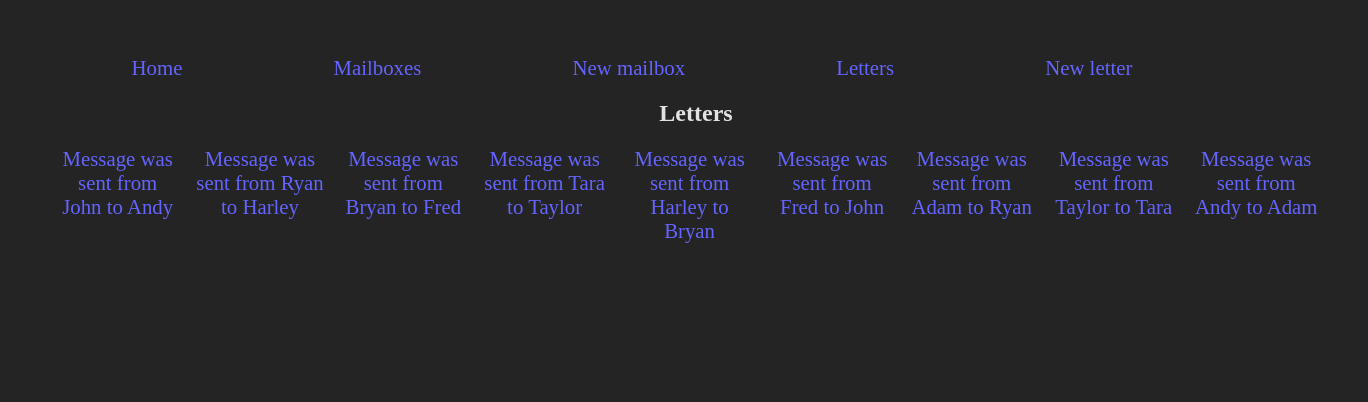
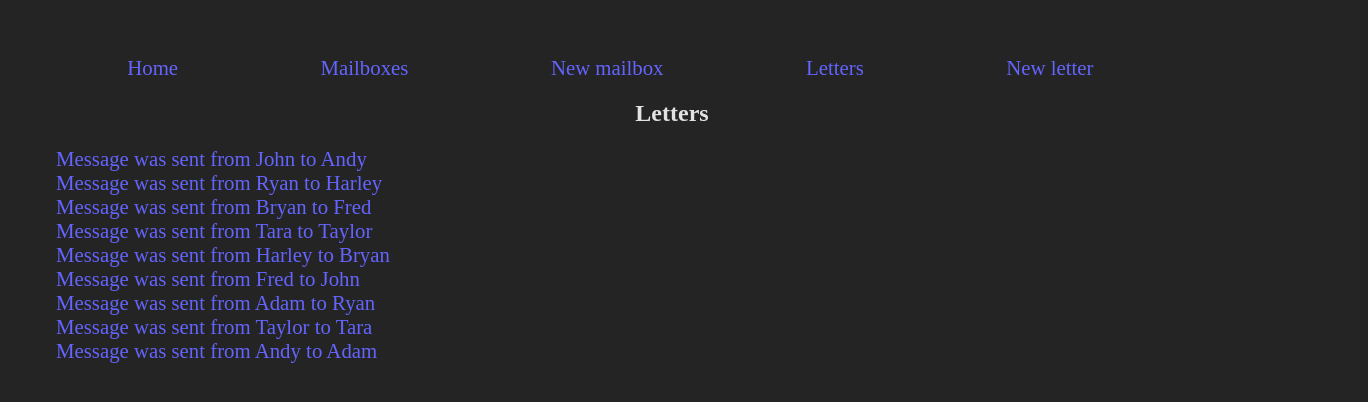
Before and after one commit to JordanChristensen/ga-section3-lab7-react-router-dom, a React (Vite) app: page /letters in a window 1280 px wide. Shown: the top 402 px of the page, 1368 px wide, since content can reach past the window. Built offline with nearby package versions, Linux system fonts and the light colour scheme.

Commit message:
improve UI

```diff
--- a/src/App.css
+++ b/src/App.css
@@ -1,5 +1,6 @@
 #root {
-  max-width: 1280px;
+  /* max-width: 1280px; */
+  width: 100%;
   margin: 0 auto;
   padding: 2rem;
   text-align: center;
@@ -61,7 +62,7 @@ ul {
   }
 }
 
-.mailboxList {
+.mailboxList, .letterList {
   ul {
     display: initial;
     text-align: left;
--- a/src/App.jsx
+++ b/src/App.jsx
@@ -16,6 +16,7 @@ import MailboxDetails from "./components/MailboxDetails";
 import LandingPage from "./components/LandingPage";
 import LetterList from "./components/LetterList";
 import LetterForm from "./components/LetterForm";
+// import LetterDetails from "./components/LetterDetails";
 
 function Mailbox() {
   const [mailboxes, setMailboxes] = useState(initMailboxes);
--- a/src/components/LetterForm.jsx
+++ b/src/components/LetterForm.jsx
@@ -4,9 +4,11 @@ import { useNavigate } from "react-router-dom";
 export default function LetterForm({ letters, setLetters }) {
   const navigate = useNavigate();
   const [formData, setFormData] = useState({
-    // boxholder: "",
-    // _id: letters.length + 1,
-    // boxSize: null,
+    senderMailboxId: null,
+    senderName: "",
+    recipientMailboxId: null,
+    recipientName: "",
+    message: "",
   });
 
   function handleSubmit(e) {
@@ -27,17 +29,17 @@ export default function LetterForm({ letters, setLetters }) {
     <section>
       <h1>Letter form</h1>
       <form onSubmit={handleSubmit}>
-        <select name="" id="">
+        <select name="" id="" onChange={handleInputChange}>
           {/* {letters.map((letter) => (
             <option key={letter._id} value={letter._id}></option>
           ))} */}
         </select>
 
         <label htmlFor=""></label>
-        <input type="text" />
+        <input type="text" onChange={handleInputChange} />
 
         <label htmlFor=""></label>
-        <textarea name="" id=""></textarea>
+        <textarea name="" id="" onChange={handleInputChange}></textarea>
       </form>
     </section>
   );
--- a/src/index.css
+++ b/src/index.css
@@ -7,7 +7,7 @@ body {
 }
 
 #root {
-  width: 100vw;
+  /* width: 100vw; */
   height: 100%;
 }
 
@@ -19,7 +19,7 @@ body {
 form {
   display: flex;
   flex-direction: column;
-  width: 80vw;
+  width: 80%;
   input,
   select,
   textarea {
```
